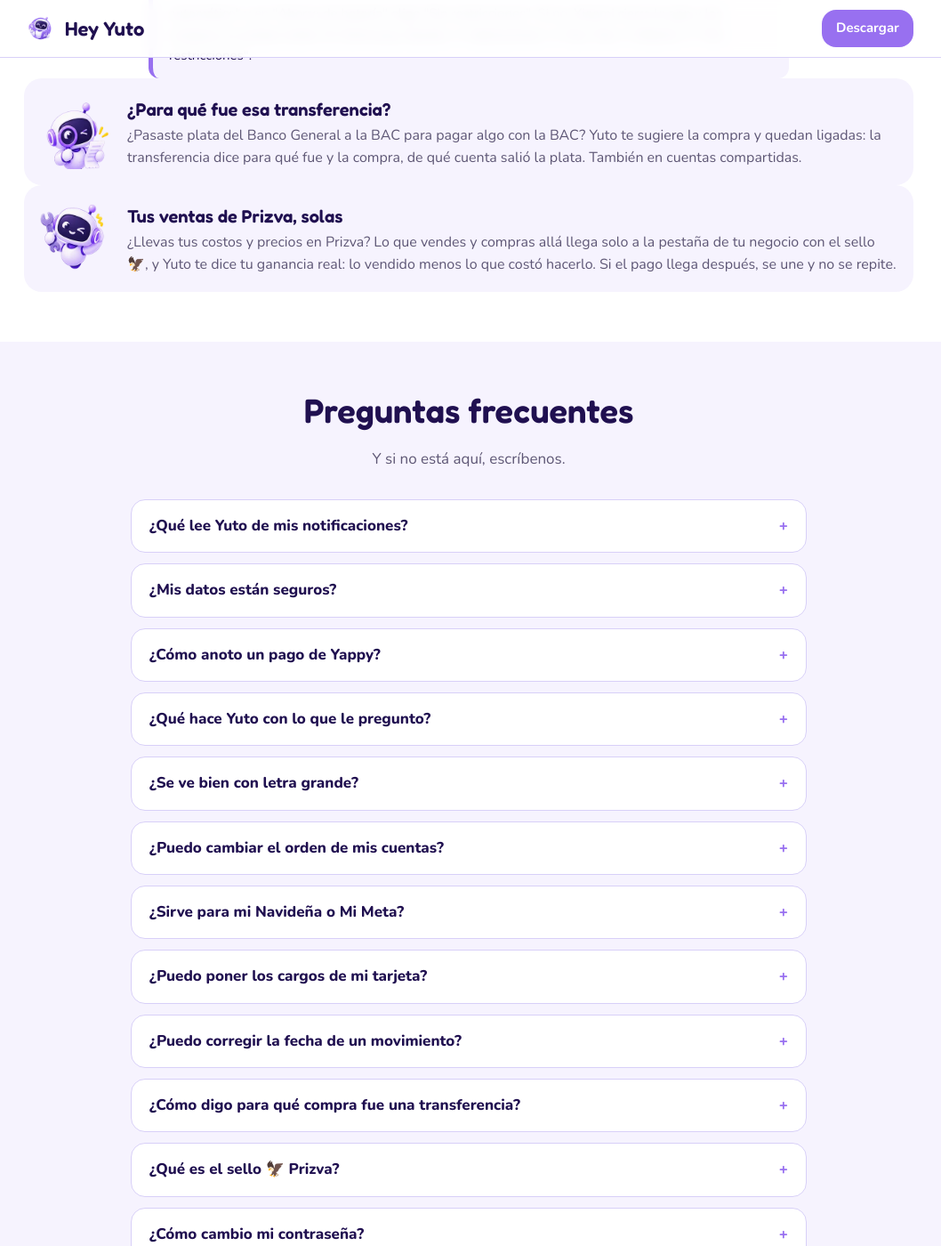
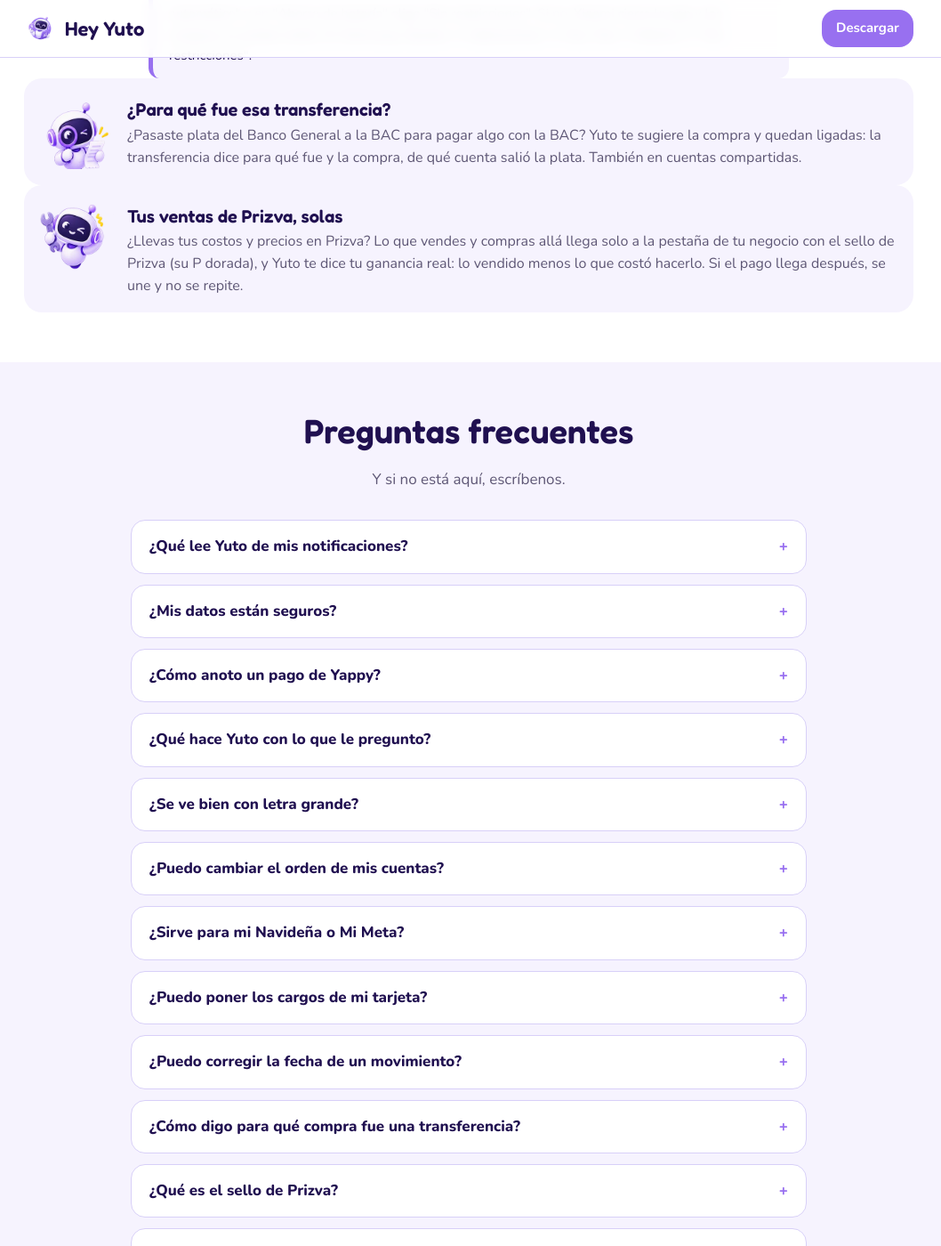
Before and after one commit to Dacoca34/yuto-legal, a Jekyll site: the page index.html, which Jekyll copies as it is, in a window 1280 px wide and 1400 px high, scrolled down 4304 px. Shown: the whole window at 89% size, without its empty margins (113-1171 px from the left). Built offline with Jekyll 4.4.1, drawn with Linux system fonts in a browser that asks for light colours.

Commit message:
El sello de Prizva es su P, no el aguila (0.66)

```diff
--- a/index.html
+++ b/index.html
@@ -78,7 +78,7 @@
   </div>
   <div class="nota"><b>¿Tienes Xiaomi?</b> En Ajustes → Aplicaciones → Administrar aplicaciones → Hey Yuto, activa "Inicio automático" y en "Ahorro de batería" elige "Sin restricciones". Si no, Xiaomi cierra la app y las compras se anotan tarde. En Samsung: Ajustes → Aplicaciones → Hey Yuto → Batería → "Sin restricciones".</div>
     <div class="tarjeta"><img class="pose" src="assets/yuto/con-lupa.webp" alt="" loading="lazy"><h3>¿Para qué fue esa transferencia?</h3><p>¿Pasaste plata del Banco General a la BAC para pagar algo con la BAC? Yuto te sugiere la compra y quedan ligadas: la transferencia dice para qué fue y la compra, de qué cuenta salió la plata. También en cuentas compartidas.</p></div>
-    <div class="tarjeta"><img class="pose" src="assets/yuto/trabajando.webp" alt="" loading="lazy"><h3>Tus ventas de Prizva, solas</h3><p>¿Llevas tus costos y precios en Prizva? Lo que vendes y compras allá llega solo a la pestaña de tu negocio con el sello 🦅, y Yuto te dice tu ganancia real: lo vendido menos lo que costó hacerlo. Si el pago llega después, se une y no se repite.</p></div>
+    <div class="tarjeta"><img class="pose" src="assets/yuto/trabajando.webp" alt="" loading="lazy"><h3>Tus ventas de Prizva, solas</h3><p>¿Llevas tus costos y precios en Prizva? Lo que vendes y compras allá llega solo a la pestaña de tu negocio con el sello de Prizva (su P dorada), y Yuto te dice tu ganancia real: lo vendido menos lo que costó hacerlo. Si el pago llega después, se une y no se repite.</p></div>
 </div></section>
 
 <section class="fondo"><div class="envoltura">
@@ -94,7 +94,7 @@
   <details><summary>¿Puedo poner los cargos de mi tarjeta?</summary><p>Sí: cada cargo con su ITBMS, mensual o anual, y el seguro de saldo deudor como % de lo que debes. En cada corte te los pone para confirmar.</p></details>
   <details><summary>¿Puedo corregir la fecha de un movimiento?</summary><p>Sí. En Inicio, deja presionado el movimiento y toca Editar: arriba está la fecha. Ahí mismo cambias el monto, la categoría o lo divides en partes.</p></details>
   <details><summary>¿Cómo digo para qué compra fue una transferencia?</summary><p>Deja presionada la transferencia en Inicio. Yuto te sugiere la compra de la cuenta a la que pasaste la plata, del mismo día o los dos siguientes; toca "Ligar" o elige otra. Solo es para que lo veas: no cambia ningún saldo.</p></details>
-  <details><summary>¿Qué es el sello 🦅 Prizva?</summary><p>Prizva es la app para calcular costos, precios e inventario de tu negocio, con la misma cuenta de Yuto. Lo que vendes o compras allá llega solo a Yuto con ese sello. En Resumen, en tu negocio, ves cuánto te costó hacer lo vendido y tu ganancia real.</p></details>
+  <details><summary>¿Qué es el sello de Prizva?</summary><p>Prizva es la app para calcular costos, precios e inventario de tu negocio, con la misma cuenta de Yuto. Lo que vendes o compras allá llega solo a Yuto con ese sello. En Resumen, en tu negocio, ves cuánto te costó hacer lo vendido y tu ganancia real.</p></details>
   <details><summary>¿Cómo cambio mi contraseña?</summary><p>En Ajustes → Cuenta → "Cambiar contraseña": escribe la actual y la nueva dos veces. Si no te acuerdas de la actual, cierra sesión y en la pantalla de entrada toca "¿Olvidaste tu contraseña?"; te llega un correo para poner una nueva.</p></details>
   <details><summary>¿Cómo sé cuánto me va a quedar de la quincena antes de que me paguen?</summary><p>Toca tu día de pago (los días en verde del calendario) y, en la lista de qué pagar, toca "Simular cuánto me queda". Marca lo que piensas pagar y arriba ves cuánto te quedaría. Si todavía no te pagan, Yuto usa lo que te suele entrar en esa misma quincena (el promedio de los últimos 4 meses), así una quincena chica no se mezcla con la grande. Es solo una simulación: no se marca ni se guarda nada. Con "+ Gasto para jugar" pruebas gastos que no son cobros, como $30 de gasolina o comer afuera, y con "+ Le debo a alguien" anotas lo que te prestaron para pagarlo ese día.</p></details>
   <details><summary>Compré cosas del negocio y personales en la misma factura y la cargué en Prizva. ¿Se cuenta doble?</summary><p>No. Si en Prizva separaste lo del negocio de lo personal, cuando el banco cobra la factura entera Yuto la divide: la parte del negocio se une con la compra de Prizva y el resto queda para que le pongas tu categoría.</p></details>
```
